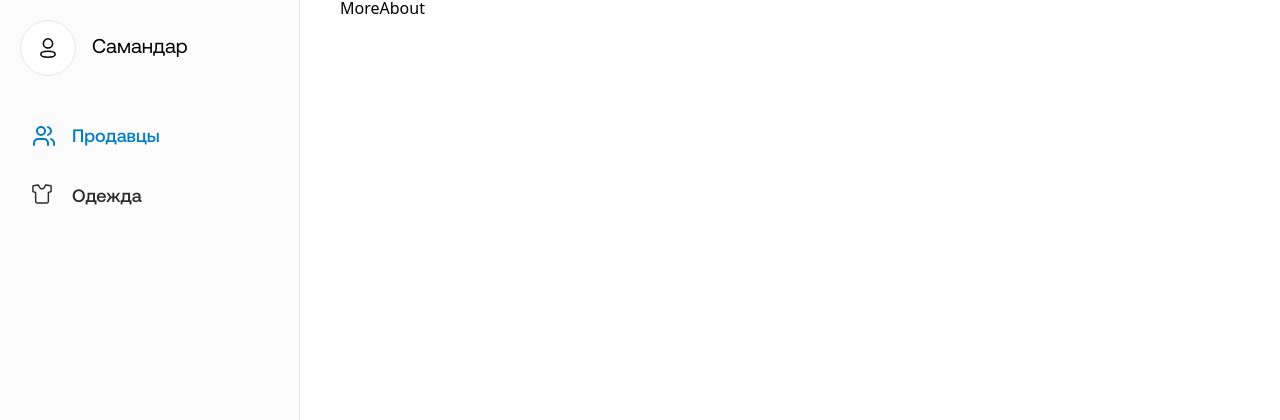
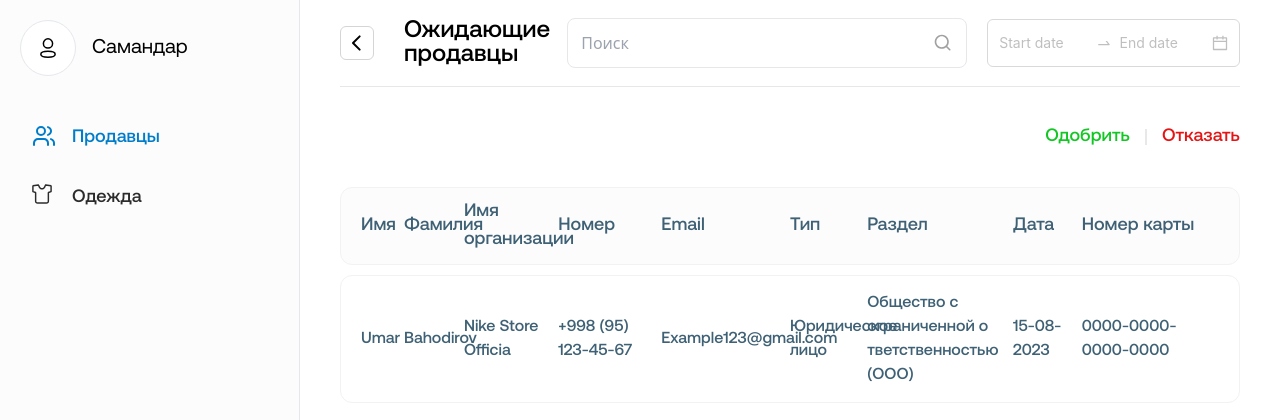
Before and after one commit to Sardor0795/dressme_admin_panel, a React (Vite) app: page /sellers/seller/1 in a window 1280 px wide. Shown: the top 420 px of the page. Built offline with nearby package versions, Linux system fonts and the light colour scheme.

Commit message:
Add more about page

```diff
--- a/src/assets/icon/index.jsx
+++ b/src/assets/icon/index.jsx
@@ -346,6 +346,26 @@ const RefusedUserIcons = () => {
   );
 };
 
+const BackIcon = () => {
+  return (
+    <svg
+      xmlns="http://www.w3.org/2000/svg"
+      width={32}
+      height={32}
+      viewBox="0 0 32 32"
+      fill="none"
+    >
+      <path
+        d="M18.6667 9.33329L12 16L18.6667 22.6666"
+        stroke="black"
+        strokeWidth={2}
+        strokeLinecap="round"
+        strokeLinejoin="round"
+      />
+    </svg>
+  );
+};
+
 export {
   CircleNextIcon,
   OpendEyeIcon,
@@ -358,4 +378,5 @@ export {
   ClockIcons,
   SoldUserIcons,
   RefusedUserIcons,
+  BackIcon,
 };
--- a/src/components/Sellers/SellersList/SellersList.jsx
+++ b/src/components/Sellers/SellersList/SellersList.jsx
@@ -114,7 +114,6 @@ export default function SellersList() {
 
   return (
     <div>
-      <div className="">
       <div className="border-b py-[18px] flex items-center justify-between">
         <label className="px-[13px] w-full max-w-[400px] flex items-center border border-searchBgColor rounded-lg ">
           <input
@@ -134,7 +133,6 @@ export default function SellersList() {
             <RangePicker style={{ fontSize: "16px", paddingBlock: "12px" }} />
           </Space>
         </section>
-        </div>
       </div>
 
       <div className="w-full px-4 md:px-0 mt-4">
--- a/src/components/Sellers/index.jsx
+++ b/src/components/Sellers/index.jsx
@@ -1,9 +1,6 @@
-
 import { Outlet } from "react-router-dom";
 
 export const SalesComponent = () => {
-
-
   return (
     <div className="w-full px-10">
       <div className="w-full">
--- a/src/components/moreAbout/index.jsx
+++ b/src/components/moreAbout/index.jsx
@@ -1,3 +1,125 @@
+import { Space, DatePicker } from "antd";
+import { BackIcon, SearchIcon } from "../../assets/icon";
+import { useNavigate } from "react-router-dom";
+
 export const MoreAbout = () => {
-  return <div>MoreAbout</div>;
+  const { RangePicker } = DatePicker;
+
+  const navigate = useNavigate();
+
+  return (
+    <div>
+      <div className="border-b py-[18px] flex items-center">
+        <div className="flex items-center font-AeonikProMedium text-[24px]">
+          <button
+            onClick={() => navigate(-1)}
+            className="rounded-md border border-[#D5D5D5] mr-[30px]"
+          >
+            <BackIcon />
+          </button>
+          Ожидающие продавцы
+        </div>
+        <label className="ml-auto mr-5 px-[13px] w-full max-w-[400px] flex items-center border border-searchBgColor rounded-lg ">
+          <input
+            className="text-[13px] md:text-base outline-none	 w-full h-[40px] xs:h-12 placeholder-not-italic placeholder-font-AeonikProMedium  placeholder-text-black"
+            type="email"
+            placeholder="Поиск"
+            required
+            inputMode="search"
+          />
+          <span className="cursor-pointer">
+            <SearchIcon />
+          </span>
+        </label>
+
+        <section className="mobileDate hidden md:flex items-center">
+          <Space direction="vertical" size={12}>
+            <RangePicker style={{ fontSize: "16px", paddingBlock: "12px" }} />
+          </Space>
+        </section>
+      </div>
+
+      <div className="w-full flex items-center my-9">
+        <div className="flex items-center ml-auto">
+          <button
+            type="button"
+            className="text-[#12C724] text-lg not-italic font-AeonikProMedium"
+          >
+            Одобрить
+          </button>
+          <span className="w-[2px] h-4 bg-addLocBorderRight mx-[15px]"></span>
+          <button
+            type="button"
+            className="text-[#E51515] text-lg not-italic font-AeonikProMedium"
+          >
+            Отказать
+          </button>
+        </div>
+      </div>
+
+      <div className="mb-[10px] flex items-center text-tableTextTitle">
+        <div className="hidden border-lightBorderColor border rounded-[12px] bg-lightBgColor px-5 py-[10px] md:flex items-center w-full">
+          <div className="w-[5%]  text-[#3F6175] text-lg not-italic font-AeonikProMedium">
+            Имя
+          </div>
+          <div className="w-[7%] text-[#3F6175] text-lg not-italic font-AeonikProMedium">
+            Фамилия
+          </div>
+          <div className="w-[11%] text-[#3F6175] text-lg not-italic font-AeonikProMedium">
+            Имя организации
+          </div>
+          <div className="w-[12%] text-[#3F6175] text-lg not-italic font-AeonikProMedium">
+            Номер
+          </div>
+          <div className="w-[15%]  text-[#3F6175] text-lg not-italic font-AeonikProMedium">
+            Email
+          </div>
+          <div className="w-[9%] text-[#3F6175] text-lg not-italic font-AeonikProMedium">
+            Тип
+          </div>
+          <div className="w-[17%] text-[#3F6175] text-lg not-italic font-AeonikProMedium">
+            Раздел
+          </div>
+          <div className="w-[8%] text-[#3F6175] text-lg not-italic font-AeonikProMedium">
+            Дата
+          </div>
+          <div className="w-[15%] text-[#3F6175] text-lg not-italic font-AeonikProMedium">
+            Номер карты
+          </div>
+        </div>
+      </div>
+
+      <div className="mb-[10px] flex items-center text-tableTextTitle">
+        <div className="hidden border-lightBorderColor border rounded-[12px] bg-white px-5 py-[15px] md:flex items-center w-full">
+          <div className="w-[5%]  text-[#3F6175] text-base not-italic font-AeonikProMedium">
+            Umar
+          </div>
+          <div className="w-[7%] text-[#3F6175] text-base not-italic font-AeonikProMedium">
+            Bahodirov
+          </div>
+          <div className="w-[11%] text-[#3F6175] text-base not-italic font-AeonikProMedium">
+            Nike Store Officia
+          </div>
+          <div className="w-[12%] text-[#3F6175] text-base not-italic font-AeonikProMedium">
+            +998 (95) 123-45-67
+          </div>
+          <div className="w-[15%]  text-[#3F6175] text-base not-italic font-AeonikProMedium">
+            Example123@gmail.com
+          </div>
+          <div className="w-[9%] text-[#3F6175] text-base not-italic font-AeonikProMedium">
+            Юридическое лицо
+          </div>
+          <div className="w-[17%] text-[#3F6175] text-base not-italic font-AeonikProMedium">
+            Общество с ограниченной о тветственностью (ООО)
+          </div>
+          <div className="w-[8%] text-[#3F6175] text-base not-italic font-AeonikProMedium">
+            15-08-2023
+          </div>
+          <div className="w-[15%] text-[#3F6175] text-base not-italic font-AeonikProMedium">
+            0000-0000-0000-0000
+          </div>
+        </div>
+      </div>
+    </div>
+  );
 };
```
Lines whose indentation alone changed are shown as unchanged.
